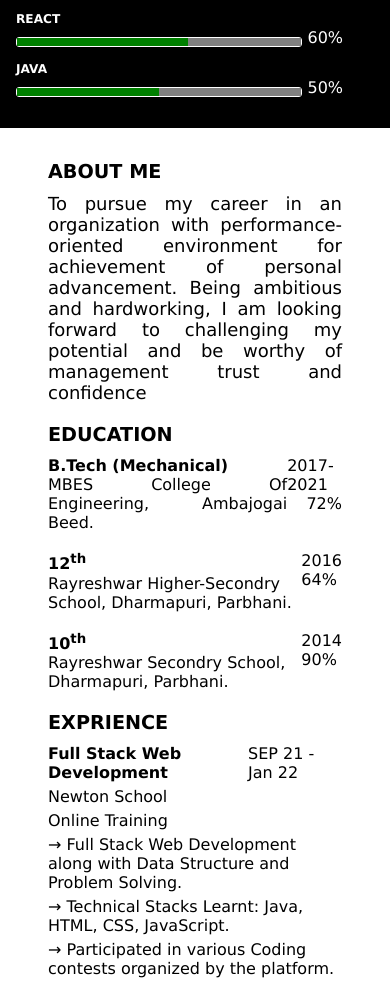
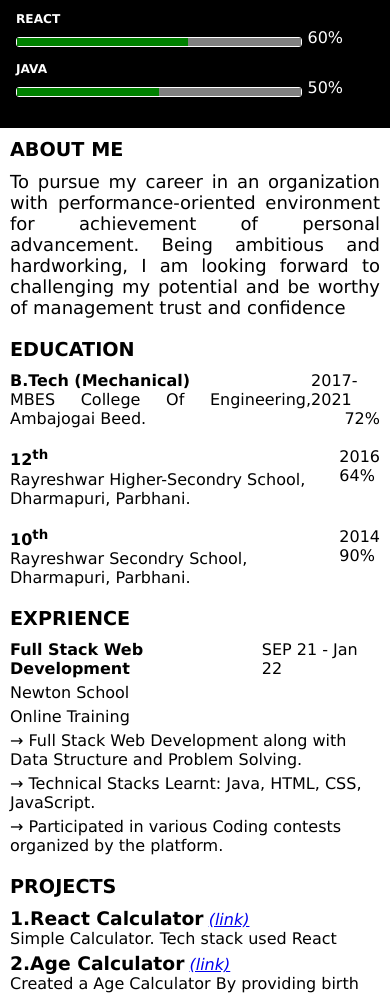
Before and after one commit to Akashkadam131724/Resume, a plain HTML site: page index.html in a window 390 px wide. Shown: the part 688-1681 px from the top of the page. Drawn offline with Linux system fonts and the light colour scheme.

Commit message:
Update style.css

```diff
--- a/style.css
+++ b/style.css
@@ -145,6 +145,10 @@ grid-column: span 1/ span 2;
     margin : 0px;
     padding : 0px;
 }
+    .right-main-content {
+    padding: 10px 10px;
+    width: 100%;
+}
     .right-section{
         width: 100%;
         padding: 0;
```
